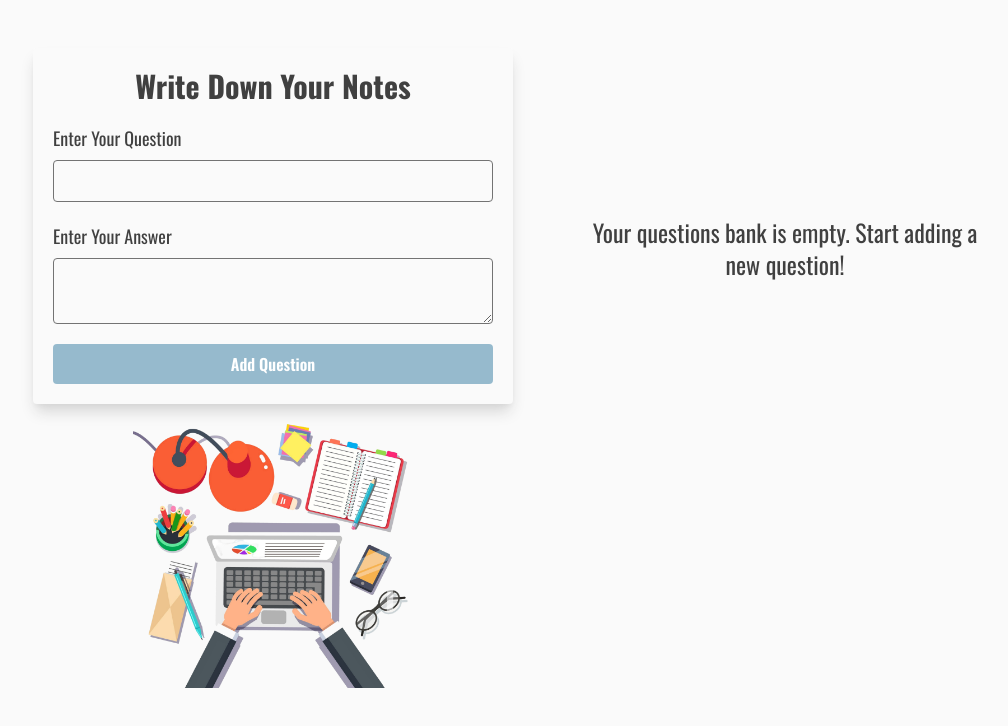
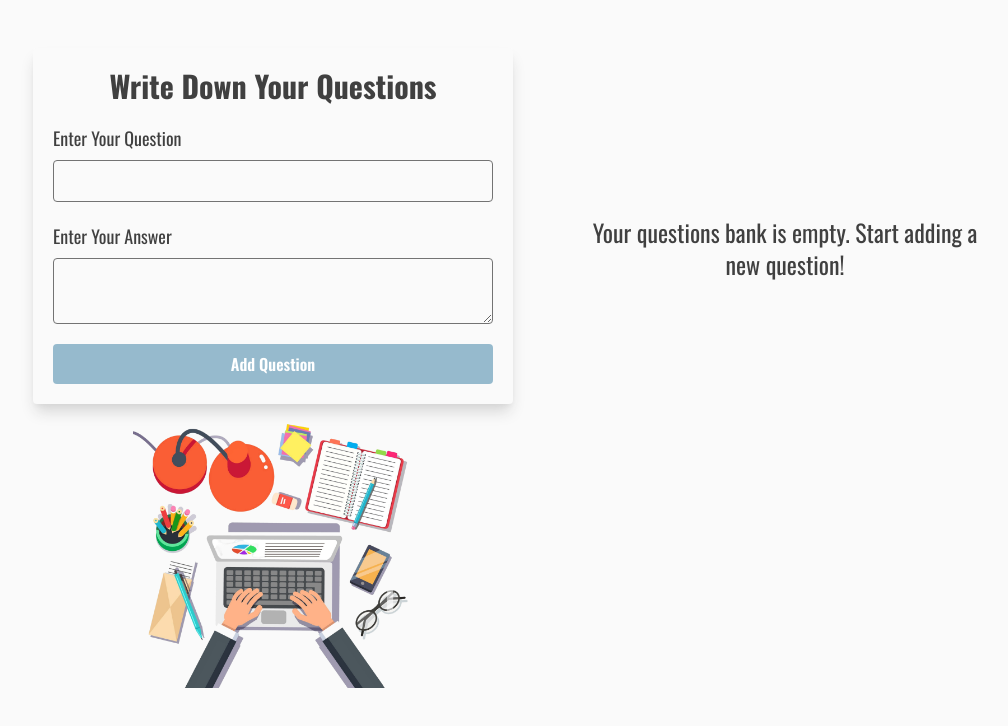
Before and after one commit to EmanRadwan114/questions-bank-next, a Next.js app: page / in a window 1280 px wide. Shown: the top 726 px of the page, without its empty margins (111-1119 px from the left). Built offline with nearby package versions, Linux system fonts and the light colour scheme.

Commit message:
edit form heading

```diff
--- a/app/components/Form.tsx
+++ b/app/components/Form.tsx
@@ -32,7 +32,7 @@ const Form: React.FC = () => {
   return (
     <div className="bg-neutral-50 dark:bg-neutral-800 p-5 rounded-sm shadow-lg shadow-neutral-300 dark:shadow-neutral-900 flex flex-col gap-5">
       <h1 className="font-bold capitalize text-xl md:text-3xl text-center">
-        Write down your notes
+        Write down your questions
       </h1>
       {/* fields */}
       <div className="flex flex-col gap-2">
```
